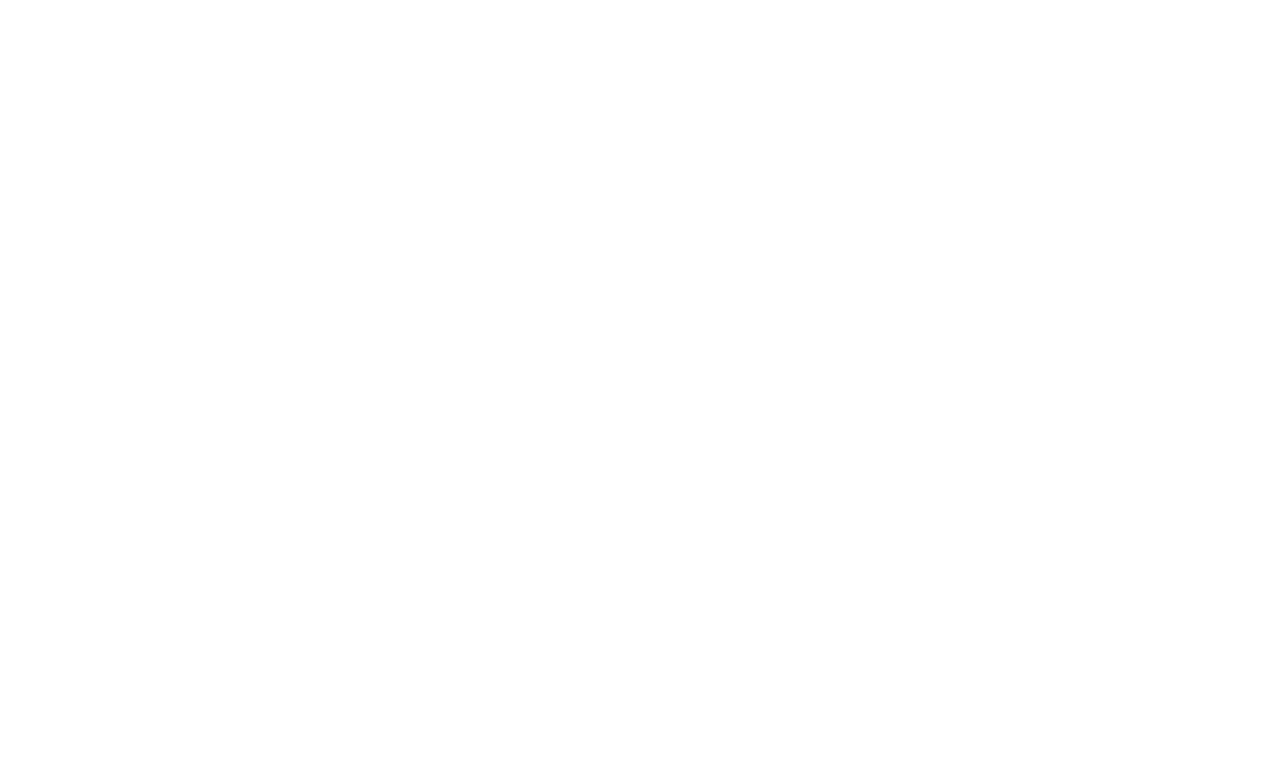
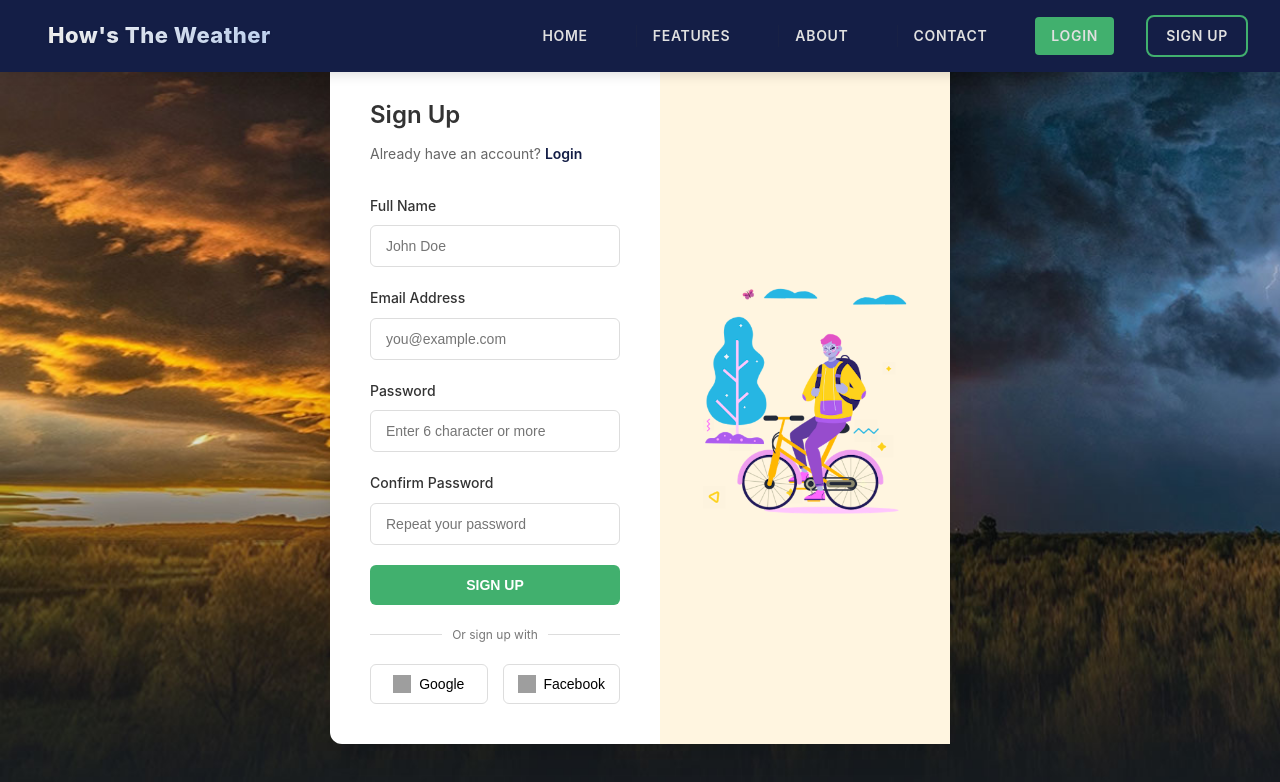
Before and after one commit to xbeatriz/hows-the-weather-backend, a Vue app in the folder frontend/: page /signup in a window 1280 px wide. Before the commit this address had no page. Shown: the top 782 px of the page. Built offline with nearby package versions, Linux system fonts and the light colour scheme; grey boxes are pictures that could not be loaded.

Commit message:
SingUp page implementation

```diff
--- a/frontend/src/router/index.js
+++ b/frontend/src/router/index.js
@@ -1,6 +1,7 @@
 import { createRouter, createWebHistory } from 'vue-router'
 import LandingPage from '../views/LandingPageView.vue'
 import LogInView from '../views/LoginView.vue'
+import SingUpView from '@/views/SingUpView.vue'
 
 const router = createRouter({
   history: createWebHistory(import.meta.env.BASE_URL),
@@ -14,6 +15,11 @@ const router = createRouter({
       path: '/login',
       name: 'login',
       component: LogInView
+    },
+    {
+      path: '/signup',
+      name: 'signup',
+      component: SingUpView
     }
   ],
 })
--- /dev/null
+++ b/frontend/src/views/SingUpView.vue
@@ -0,0 +1,286 @@
+<template>
+  <div>
+    <Navbar />
+    <div class="login-container">
+      <div class="login-card">
+        <div class="login-form-section">
+          <h1>Sign Up</h1>
+          <p class="subtitle">Already have an account? <router-link to="/login">Login</router-link></p>
+
+          <div class="form-group">
+            <label for="name">Full Name</label>
+            <input type="text" id="name" v-model="name" placeholder="John Doe">
+          </div>
+
+          <div class="form-group">
+            <label for="email">Email Address</label>
+            <input type="email" id="email" v-model="email" placeholder="you@example.com">
+          </div>
+
+          <div class="form-group">
+            <label for="password">Password</label>
+            <input type="password" id="password" v-model="password" placeholder="Enter 6 character or more">
+          </div>
+
+          <div class="form-group">
+            <label for="confirmPassword">Confirm Password</label>
+            <input type="password" id="confirmPassword" v-model="confirmPassword" placeholder="Repeat your password">
+          </div>
+
+          <button @click="signUp" class="login-button">SIGN UP</button>
+
+          <div class="or-separator">
+            <span>Or sign up with</span>
+          </div>
+
+          <div class="social-buttons">
+            <button class="google-btn">
+              <img src="https://cdn-icons-png.flaticon.com/512/2991/2991148.png" alt="Google">
+              Google
+            </button>
+            <button class="facebook-btn">
+              <img src="https://cdn-icons-png.flaticon.com/512/5968/5968764.png" alt="Facebook">
+              Facebook
+            </button>
+          </div>
+        </div>
+
+        <div class="login-image-section">
+          <img src="@/assets/Dayflowchill.png" alt="Sign Up" class="login-illustration">
+        </div>
+      </div>
+    </div>
+  </div>
+</template>
+
+<script>
+import Navbar from '@/components/Navbar.vue'
+
+export default {
+  name: 'SignUpView',
+  components: {
+    Navbar
+  },
+  data() {
+    return {
+      name: '',
+      email: '',
+      password: '',
+      confirmPassword: ''
+    }
+  },
+  methods: {
+    signUp() {
+      if (this.password !== this.confirmPassword) {
+        alert("Passwords do not match!");
+        return;
+      }
+
+      // Lógica de registo vai aqui
+      console.log('Sign-up attempted with:', this.name, this.email);
+    }
+  }
+}
+</script>
+
+<style scoped>
+/* Reutilização exata do mesmo estilo que forneceste para manter consistência */
+* {
+  margin: 0;
+  padding: 0;
+  box-sizing: border-box;
+}
+
+.login-container {
+  width: 100vw;
+  min-height: 100vh;
+  display: flex;
+  justify-content: center;
+  align-items: center;
+  background-image: url('@/assets/wallpaper.jpg');
+  background-size: cover;
+  background-position: center;
+  background-repeat: no-repeat;
+  padding: 20px;
+}
+
+.login-card {
+  display: flex;
+  width:50%;
+  background-color: white;
+  border-radius: 12px;
+  box-shadow: 0 10px 25px rgba(0, 0, 0, 0.1);
+}
+
+.login-form-section {
+  flex: 1;
+  padding: 40px;
+}
+
+.login-image-section {
+  flex: 1;
+  background-color: #FFF5E0;
+  display: flex;
+  justify-content: center;
+  align-items: center;
+  padding: 20px;
+  overflow: hidden;
+}
+
+.login-illustration {
+  max-width: 90%;
+  max-height: 90%;
+  object-fit: contain;
+  object-position: center;
+}
+
+h1 {
+  font-size: 24px;
+  font-weight: 600;
+  margin-bottom: 8px;
+  color: #333;
+}
+
+.subtitle {
+  font-size: 14px;
+  color: #666;
+  margin-bottom: 30px;
+}
+
+.subtitle a {
+  color: #141E46;
+  text-decoration: none;
+  font-weight: 600;
+}
+
+.form-group {
+  margin-bottom: 20px;
+}
+
+label {
+  display: block;
+  font-size: 14px;
+  font-weight: 500;
+  color: #333;
+  margin-bottom: 8px;
+}
+
+input[type="text"],
+input[type="email"],
+input[type="password"] {
+  width: 100%;
+  padding: 12px 15px;
+  border: 1px solid #ddd;
+  border-radius: 6px;
+  font-size: 14px;
+  transition: border-color 0.2s;
+}
+
+input:focus {
+  border-color: #141E46;
+  outline: none;
+}
+
+.login-button {
+  width: 100%;
+  padding: 12px;
+  background-color: #41B06E;
+  color: white;
+  border: none;
+  border-radius: 6px;
+  font-size: 14px;
+  font-weight: 600;
+  cursor: pointer;
+  transition: background-color 0.2s;
+  text-transform: uppercase;
+}
+
+.login-button:hover {
+  background-color: #309659FF;
+}
+
+.or-separator {
+  display: flex;
+  align-items: center;
+  text-align: center;
+  margin: 20px 0;
+}
+
+.or-separator::before,
+.or-separator::after {
+  content: '';
+  flex: 1;
+  border-bottom: 1px solid #ddd;
+}
+
+.or-separator span {
+  padding: 0 10px;
+  color: #777;
+  font-size: 12px;
+}
+
+.social-buttons {
+  display: flex;
+  gap: 15px;
+}
+
+.google-btn,
+.facebook-btn {
+  flex: 1;
+  display: flex;
+  align-items: center;
+  justify-content: center;
+  padding: 10px;
+  border: 1px solid #ddd;
+  border-radius: 6px;
+  background-color: white;
+  cursor: pointer;
+  transition: background-color 0.2s;
+  font-size: 14px;
+  gap: 8px;
+}
+
+.google-btn:hover,
+.facebook-btn:hover {
+  background-color: #f8f9fa;
+}
+
+.google-btn img,
+.facebook-btn img {
+  width: 18px;
+  height: 18px;
+}
+
+@media (max-width: 768px) {
+  .login-card {
+    flex-direction: column;
+  }
+
+  .login-image-section {
+    order: -1;
+    height: 200px;
+  }
+
+  .login-form-section {
+    padding: 20px;
+  }
+
+  .social-buttons {
+    flex-direction: column;
+  }
+}
+
+@media (max-width: 480px) {
+  .login-container {
+    padding: 10px;
+  }
+
+  .login-form-section {
+    padding: 15px;
+  }
+
+  .login-image-section {
+    height: 150px;
+  }
+}
+</style>
```
